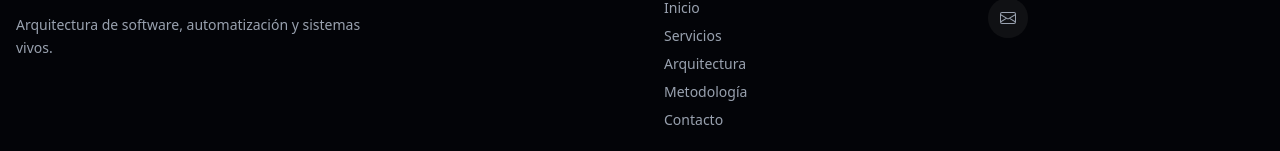
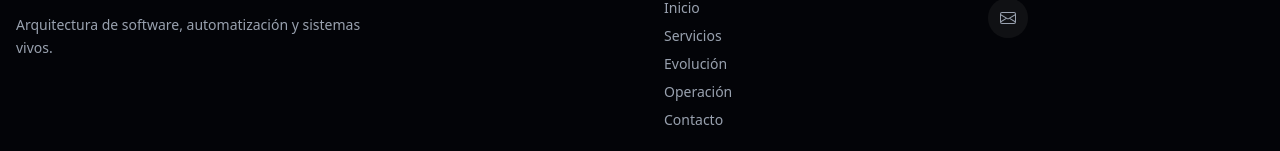
Before and after one commit to benjvvg/Landing-ILMIO, a React (Vite) app: page / in a window 1280 px wide. Shown: the part 4420-4571 px from the top of the page. Built offline with nearby package versions, Linux system fonts and the light colour scheme.

Commit message:
Correccion de fondo y gramativa

```diff
--- a/src/components/Contacto.jsx
+++ b/src/components/Contacto.jsx
@@ -4,7 +4,7 @@ function Contacto() {
     return (
         <section id="contacto" className='min-h-200 flex items-center justify-center px-4 relative z-10 overflow-hidden'>
             <video autoPlay loop muted playsInline className='absolute inset-0 w-full h-full object-cover -z-20'>
-                <source src='public\video-fondoilmio.mp4' type='video/mp4'/>
+                <source src='video-fondoilmio.mp4' type='video/mp4'/>
             </video>
             <div className='absolute inset-0 bg-black/50 -z-10'></div>
                 <div className=' w-full max-w-4xl mx-auto'>
--- a/src/components/Footer.jsx
+++ b/src/components/Footer.jsx
@@ -24,8 +24,8 @@ function Footer() {
                         <ul className="space-y-2 text-sm text-gray-400">
                             <li><a href="#" className="hover:text-violet-400 transition-colors">Inicio</a></li>
                             <li><a href="#servicios" className="hover:text-violet-400 transition-colors">Servicios</a></li>
-                            <li><a href="#evolución" className="hover:text-violet-400 transition-colors">Arquitectura</a></li>
-                            <li><a href="#operación" className="hover:text-violet-400 transition-colors">Metodología</a></li>
+                            <li><a href="#evolución" className="hover:text-violet-400 transition-colors">Evolución</a></li>
+                            <li><a href="#operación" className="hover:text-violet-400 transition-colors">Operación</a></li>
                             <li><a href="#contacto" className="hover:text-violet-400 transition-colors">Contacto</a></li>
                         </ul>
                     </div>
```
